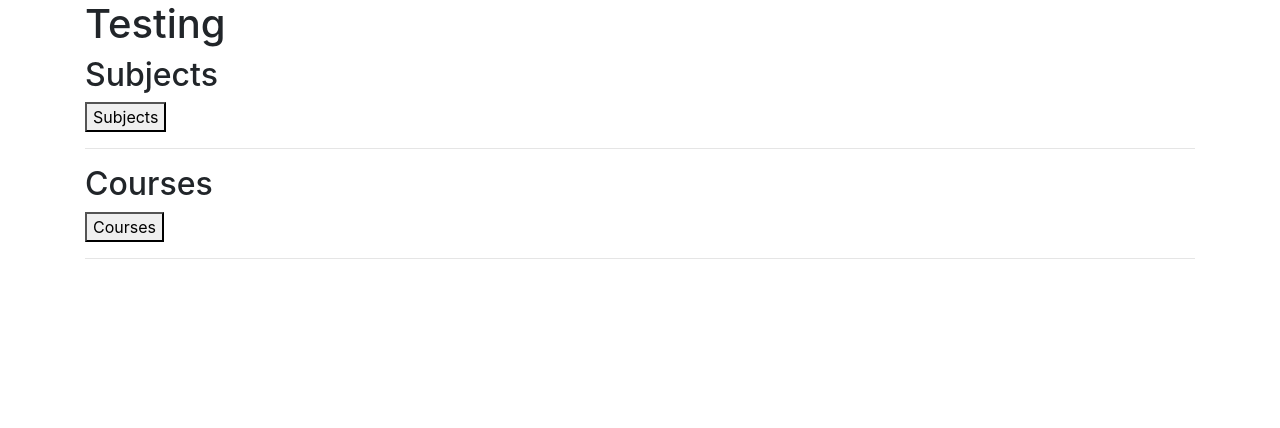
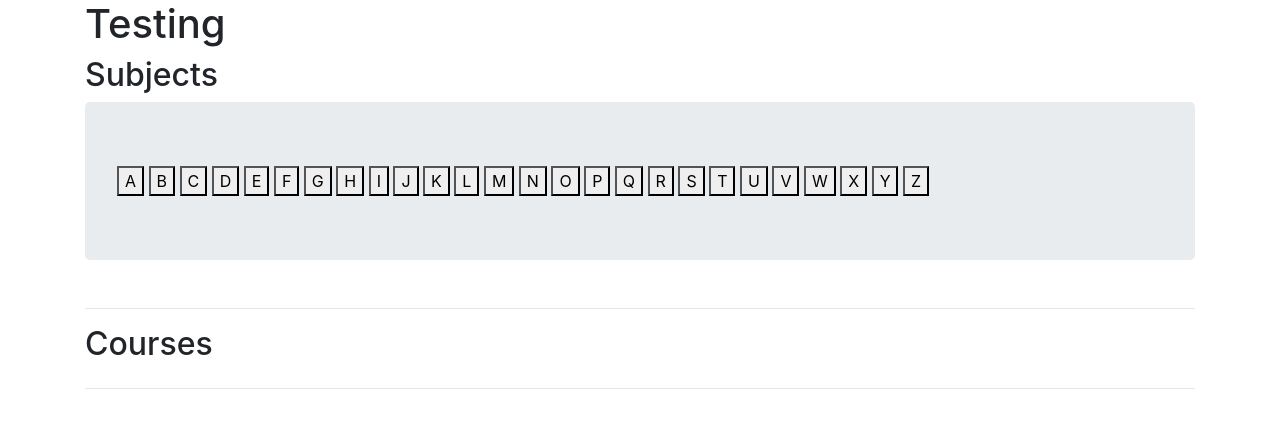
Before and after one commit to mpatel97/uoastudent, a plain HTML site: page index.html in a window 1280 px wide. Drawn offline with nearby package versions, Linux system fonts and the light colour scheme.

Commit message:
Enabled subject selection

```diff
--- a/index.html
+++ b/index.html
@@ -19,14 +19,40 @@
             <h1>Testing</h1>
 
             <h2>Subjects</h2>
-            <button onclick="getSubjects('C')">Subjects</button>
+            <div class="jumbotron">
+                <button onclick="getSubjects('A')">A</button>
+                <button onclick="getSubjects('B')">B</button>
+                <button onclick="getSubjects('C')">C</button>
+                <button onclick="getSubjects('D')">D</button>
+                <button onclick="getSubjects('E')">E</button>
+                <button onclick="getSubjects('F')">F</button>
+                <button onclick="getSubjects('G')">G</button>
+                <button onclick="getSubjects('H')">H</button>
+                <button onclick="getSubjects('I')">I</button>
+                <button onclick="getSubjects('J')">J</button>
+                <button onclick="getSubjects('K')">K</button>
+                <button onclick="getSubjects('L')">L</button>
+                <button onclick="getSubjects('M')">M</button>
+                <button onclick="getSubjects('N')">N</button>
+                <button onclick="getSubjects('O')">O</button>
+                <button onclick="getSubjects('P')">P</button>
+                <button onclick="getSubjects('Q')">Q</button>
+                <button onclick="getSubjects('R')">R</button>
+                <button onclick="getSubjects('S')">S</button>
+                <button onclick="getSubjects('T')">T</button>
+                <button onclick="getSubjects('U')">U</button>
+                <button onclick="getSubjects('V')">V</button>
+                <button onclick="getSubjects('W')">W</button>
+                <button onclick="getSubjects('X')">X</button>
+                <button onclick="getSubjects('Y')">Y</button>
+                <button onclick="getSubjects('Z')">Z</button>
+            </div>
+            <div class="row" id="showSubjects"></div>
             <hr/>
-            <div class="row" id="showSubjects"></div>
 
             <h2>Courses</h2>
-            <button onclick="getCourses()">Courses</button>
+            <div class="row" id="showCourses"></div>
             <hr/>
-            <div class="row" id="showCourses"></div>
 
         </div>
         <script src="https://code.jquery.com/jquery-3.3.1.slim.min.js" integrity="sha384-q8i/X+965DzO0rT7abK41JStQIAqVgRVzpbzo5smXKp4YfRvH+8abtTE1Pi6jizo" crossorigin="anonymous"></script>
--- a/script.js
+++ b/script.js
@@ -1,7 +1,6 @@
-let isOpen = false;
-
 // Subjects
 function getSubjects(first){
+    document.getElementById("showCourses").innerHTML = "";
     const uri = "https://api.auckland.ac.nz/service/courses/v2/subjects?effectiveYear=2019";
     const xhr= new XMLHttpRequest();
     xhr.open("GET", uri, true);
@@ -13,25 +12,22 @@ function getSubjects(first){
 }
 
 function showSubjects(subjects, first){
-    let tableContent= ""
+    let content= "";
     const addRecord = (record) => {
-        console.log(record);
         if (record.charAt(0).toUpperCase() === first){
-            tableContent += "<div class='col-lg-2 col-md-2 col-sm-6 col-xs-12'>"
-                            + "<button type='submit' class='btn-primary btn-sm'>"
-                            + record + "</button> </div>";
+            content += "<div class='col-lg-2 col-md-2 col-sm-4 col-xs-4'>"
+                            + "<button type='submit' class='btn-primary btn-sm' onclick='getCourse(\""
+                            + record +"\")'>" + record + "</button> </div>";
         }
     }
     Object.keys(subjects).forEach(addRecord);
-    document.getElementById("showSubjects").innerHTML = tableContent;
+    if (content == "") {content = "No course offered for this selection"}
+    document.getElementById("showSubjects").innerHTML = content;
 }
 
 // Courses Data
-function getCourses() {
-    if (!isOpen) {
-        isOpen = true;
-
-        const uri = "https://api.auckland.ac.nz/service/courses/v2/courses?subject=compsci&size=200";
+function getCourse(subject) {
+    const uri = "https://api.auckland.ac.nz/service/courses/v2/courses?subject=" + subject.toLowerCase() + "&size=150";
     const xhr= new XMLHttpRequest();
     xhr.open("GET", uri, true);
     xhr.onload= () => {
@@ -42,26 +38,20 @@ function getCourses() {
             return ((x < y) ? -1 : ((x > y) ? 1 : 0));
         });
 
-            showCourses(resp.data);
+        showCourse(resp.data);
     }
     xhr.send(null);
 }
-    else {
-        document.getElementById("showCourses").innerHTML = "";
-        isOpen = false;
-    }
-}
 
-function showCourses(courses) {
-
-    let tableContent= ""
+function showCourse(courses) {
+    let content= "";
     const addRecord = (record) => {
-        tableContent += "<div class='col-lg-2 col-md-2 col-sm-6 col-xs-12'>"
+        content += "<div class='col-lg-2 col-md-2 col-sm-6 col-xs-12'>"
                         + "<button type='submit' class='btn-primary btn-sm'>"
                         + record.subject + " " + record.catalogNbr
                         + "</button> </div>";
 
     }
     courses.forEach(addRecord);
-    document.getElementById("showCourses").innerHTML = tableContent;
+    document.getElementById("showCourses").innerHTML = content;
 }
```
Lines whose indentation alone changed are shown as unchanged.
